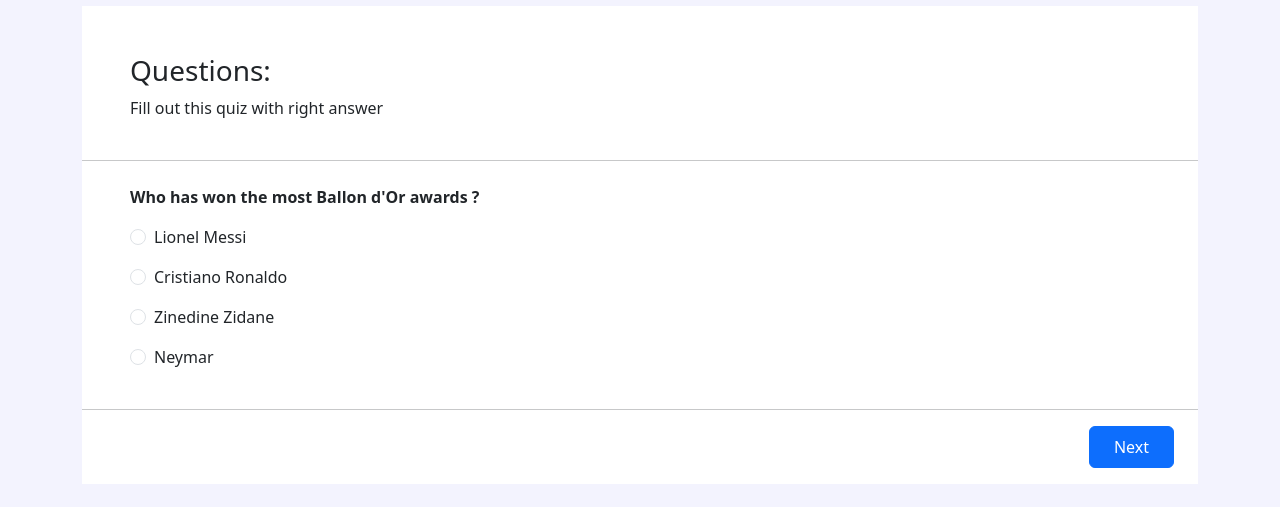
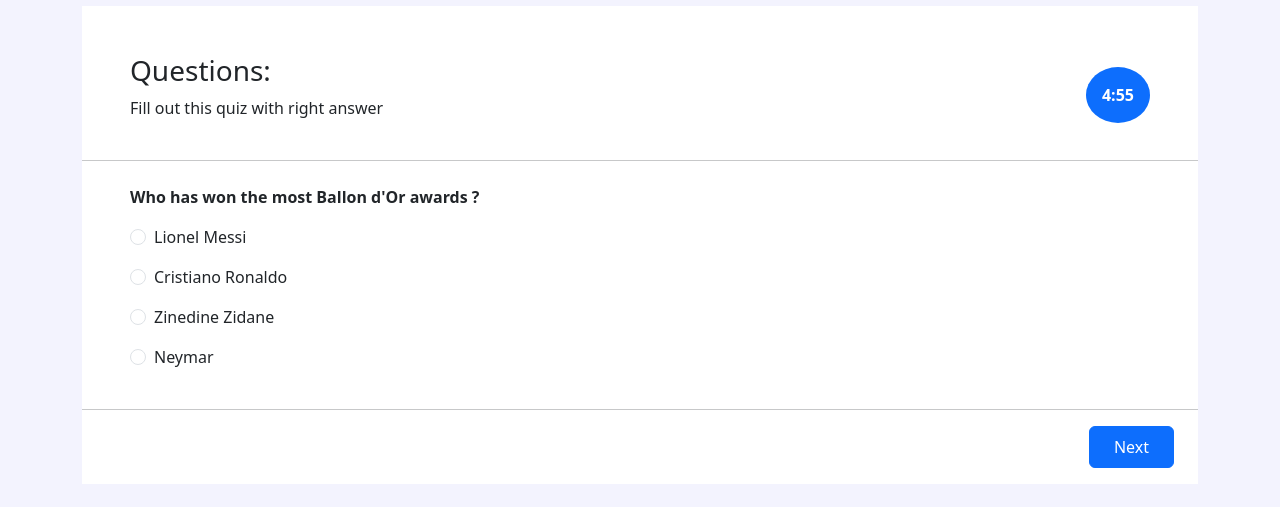
Before and after one commit to Omar-ElMoataz282/Quiz, a React (Vite) app: page / in a window 1280 px wide. Shown: the part 155-662 px from the top of the page. Built offline with nearby package versions, Linux system fonts and the light colour scheme.

Commit message:
Add Timer

```diff
--- a/src/Components/Quiz/Quiz.jsx
+++ b/src/Components/Quiz/Quiz.jsx
@@ -2,6 +2,7 @@
 import { useEffect, useState } from "react";
 import { Questions } from "../../Data/Questions";
 import Result from "../Result/Result";
+import Timer from "../Timer/Timer";
 
 function Quiz() {
   const [curQue, setCurQue] = useState(0);
@@ -9,7 +10,16 @@
     Array(Questions.length).fill(null)
   );
   const [showResult, setShowResult] = useState(false);
+  const [finished, setFinished] = useState(false);
 
+  // Add a useEffect to set showResult to true when finished is true
+  useEffect(() => {
+    if (finished) {
+      setShowResult(true);
+    }
+  }, [finished]);
+
+  // Load saved answers and current question from localStorage on component mount
   useEffect(() => {
     const savedAnswers = localStorage.getItem("Answers");
     setCurQue(parseInt(localStorage.getItem("CurrentQuestion")) || 0);
@@ -18,6 +28,7 @@
     }
   }, []);
 
+  // Save answers and current question to localStorage whenever they change
   useEffect(() => {
     localStorage.setItem("Answers", JSON.stringify(selectedAnswers));
     localStorage.setItem("CurrentQuestion", curQue);
@@ -75,9 +86,12 @@
     <Container className="min-vh-100 d-flex align-items-center">
       {!showResult ? (
         <div className="bg-white w-100">
-          <div className="p-5 pb-2">
-            <h3>{curQue === 0 ? `Questions:` : `Question ${curQue + 1}`}</h3>
-            <p>{curQue === 0 && "Fill out this quiz with right answer"}</p>
+          <div className="p-5 pb-2 d-flex justify-content-between align-items-center">
+            <div>
+              <h3>{curQue === 0 ? `Questions:` : `Question ${curQue + 1}`}</h3>
+              <p>{curQue === 0 && "Fill out this quiz with right answer"}</p>
+            </div>
+            <Timer setFinished={setFinished} />
           </div>
 
           <hr />
--- /dev/null
+++ b/src/Components/Timer/Timer.jsx
@@ -0,0 +1,56 @@
+import { useEffect, useState } from "react";
+
+function Timer(props) {
+  const examDuration = 5 * 60;
+  const [timeRemaining, setTimeRemaining] = useState(examDuration);
+  const [finished, setFinished] = useState(false);
+
+  // Function to format the time remaining in MM:SS format
+  function formatTime(time) {
+    const minutes = Math.floor(time / 60);
+    const seconds = time % 60;
+    return `${minutes}:${seconds < 10 ? `0${seconds}` : seconds}`;
+  }
+
+  // get timer from localStorage on component mount
+  useEffect(() => {
+    const savedTime = localStorage.getItem("Timer");
+    if (savedTime) {
+      setTimeRemaining(parseInt(savedTime, 10));
+    }
+  }, []);
+
+  // add the time remaining to localStorage whenever it changes
+  useEffect(() => {
+    localStorage.setItem("Timer", timeRemaining);
+  }, [timeRemaining]);
+
+  // Update the finished state in the parent component
+  useEffect(() => {
+    props.setFinished(finished);
+  }, [finished]);
+
+  // Start the timer when the component mounts
+  useEffect(() => {
+    const timer = setInterval(() => {
+      setTimeRemaining((prevTime) => {
+        if (prevTime <= 1) {
+          clearInterval(timer);
+          setFinished(true);
+          return 0;
+        }
+        return prevTime - 1;
+      });
+    }, 1000);
+
+    return () => clearInterval(timer);
+  }, []);
+
+  return (
+    <div className="bg-primary fw-bold text-white p-3 rounded-circle">
+      {formatTime(timeRemaining)}
+    </div>
+  );
+}
+
+export default Timer;
```
